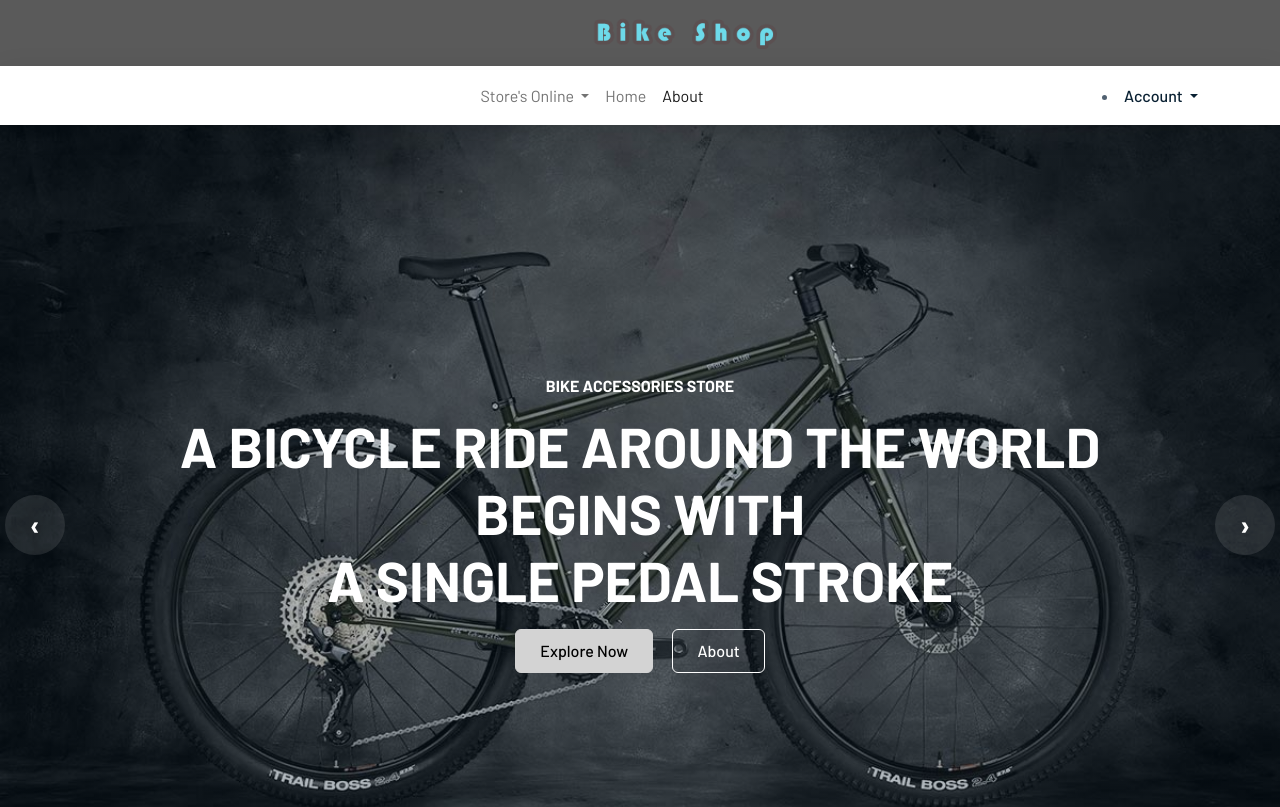
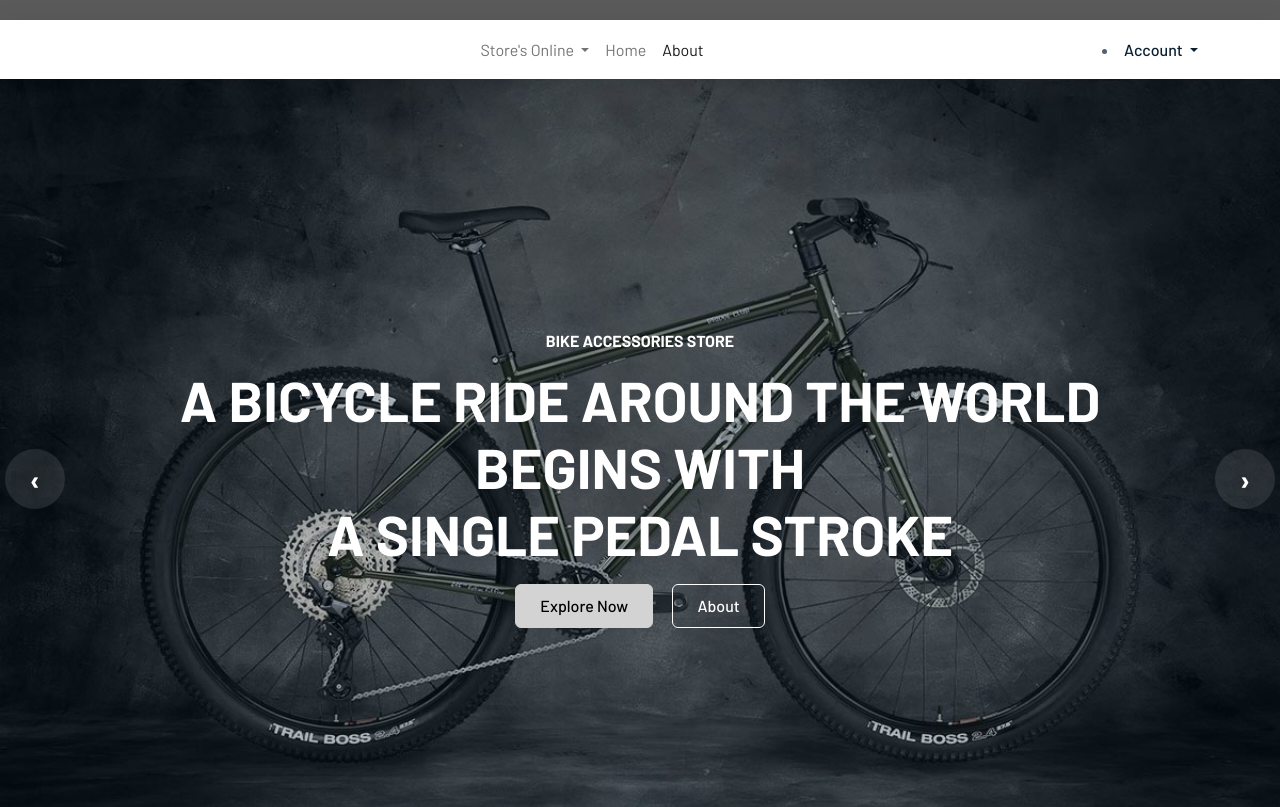
Before and after one commit to jacobcayetano20/entrep-bikeshop-, a plain HTML site: page Buyer.html in a window 1280 px wide. Shown: the top 807 px of the page. Drawn offline with Linux system fonts and the light colour scheme.

Commit message:
Add files via upload

```diff
--- a/Buyer.html
+++ b/Buyer.html
@@ -15,9 +15,10 @@
         <div class="container">
             <div class="row justify-content-between">
 
-                    <div class="top-logo">
+                    <!---<div class="top-logo">
                         <a class="logo"><img src="./img/L.png"></a>
-                    </div>
+                    </div>-->
+
 
             </div>
         </div>
--- a/css/style.css
+++ b/css/style.css
@@ -72,9 +72,9 @@ section{
 
 }
 
-.logo img{
+/*.logo img{
     width: 190px;
-}
+}*/
 
 /*button*/
 .btn{
```
